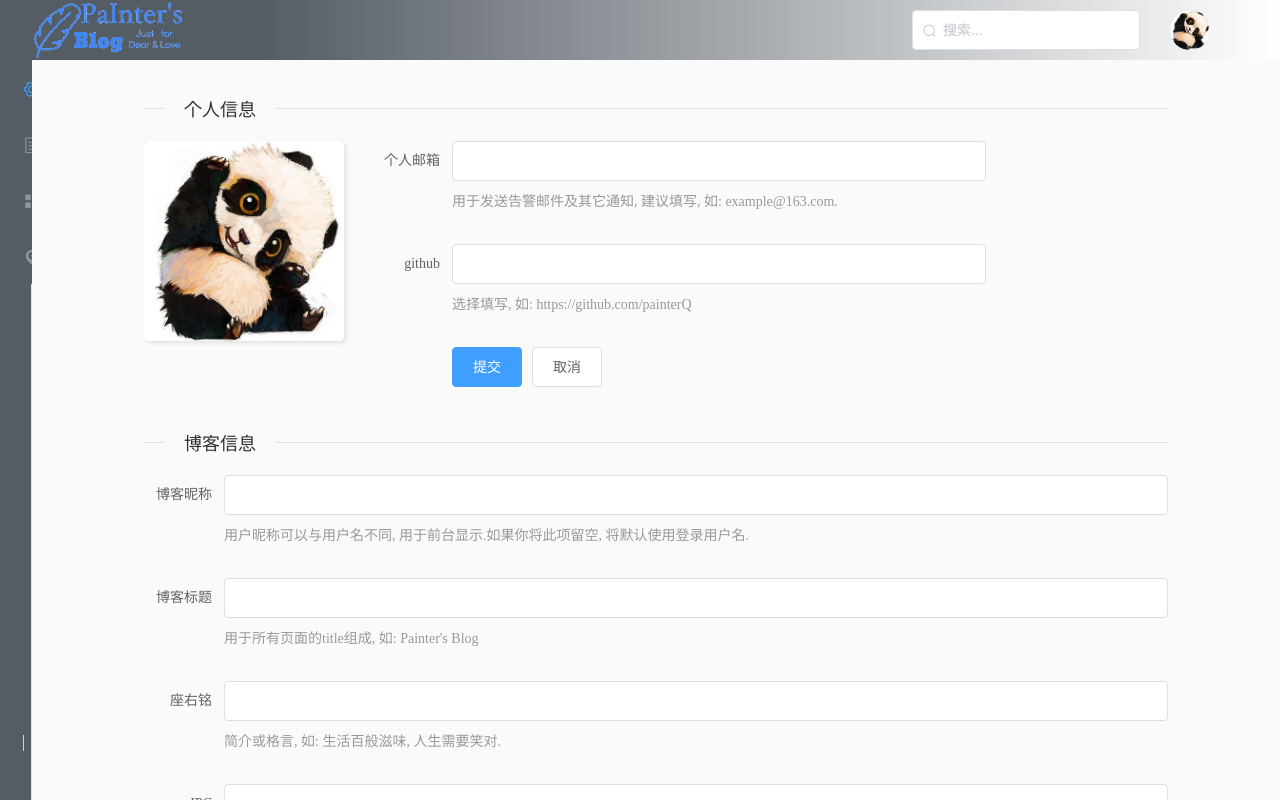
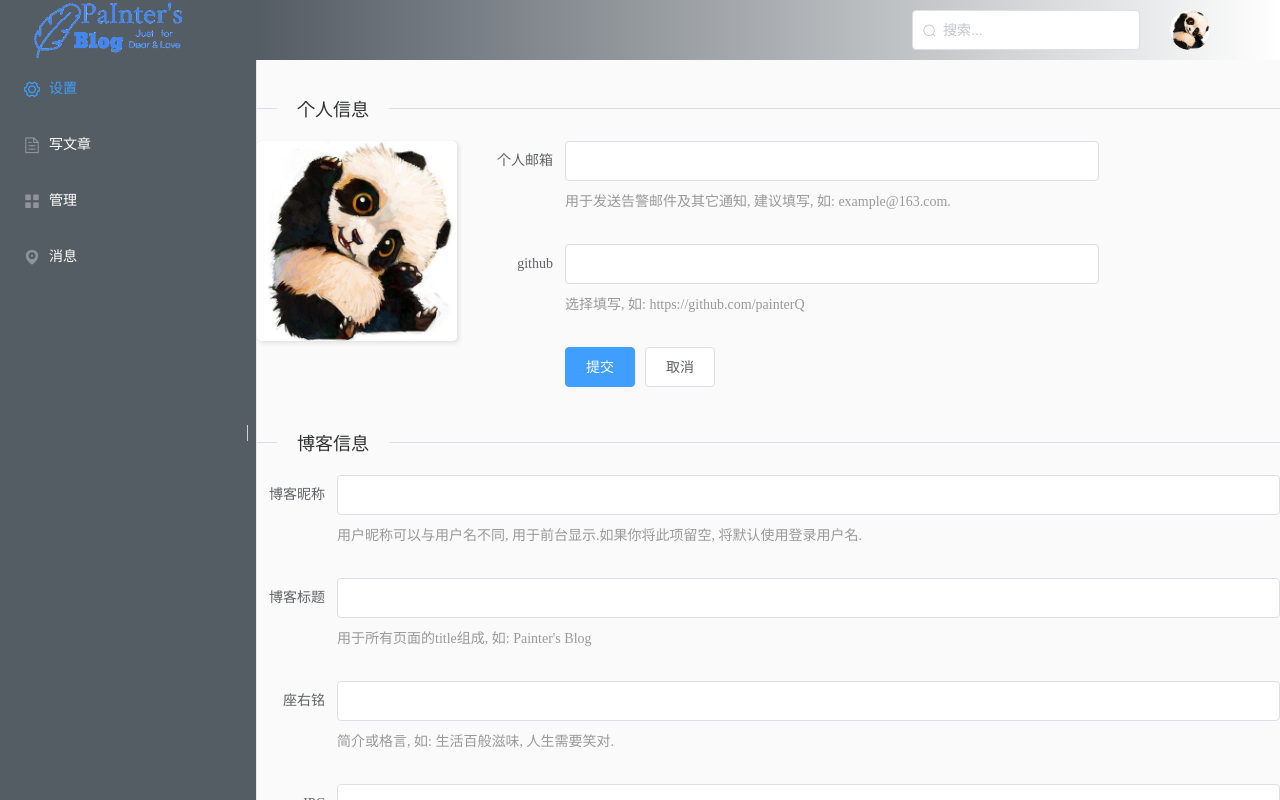
Before and after one commit to painterQ/painter-blog, a Vue app: page /#/home in a window 1280 px wide. Shown: the top 800 px of the page. Built offline with nearby package versions, Linux system fonts and the light colour scheme.

Commit message:
fix(aside):fix issue #2 #3

```diff
--- a/src/components/aside.vue
+++ b/src/components/aside.vue
@@ -1,7 +1,8 @@
 <template>
     <el-menu
             default-active="1"
-            class="el-menu-vertical"
+            class="menu"
+            ref="menu"
             @open="handleOpen"
             @close="handleClose"
             @select="handleSelect"
@@ -24,6 +25,7 @@
             <i class="el-icon-location"></i>
             <span slot="title">消息</span>
         </el-menu-item>
+        <div id="aside-switch" @click="switchAside">|</div>
     </el-menu>
 
 </template>
@@ -39,6 +41,11 @@
     Vue.use(Submenu);
     export default {
         name: 'painter-aside',
+        data(){
+          return{
+              asideSwitch: true
+          }
+        },
         methods: {
             handleOpen(key, keyPath) {
                 console.log(key, keyPath);
@@ -74,6 +81,26 @@
                 } catch (e) {
                     console.log(e)
                 }
+            },
+            switchAside(){
+                this.asideSwitch = !this.asideSwitch;
+            },
+        },
+        watch:{
+            asideSwitch(val){
+                console.log("call")
+                let m = this.$refs['menu'].$el;
+                if(!val){
+                    for(let e of m.getElementsByTagName("span")){
+                        e.style.display = "none"
+                        e.parentElement.style.width = 'auto'
+                    }
+                    return;
+                }
+                for(let e of m.getElementsByTagName("span")){
+                    e.style.display = "inline"
+                    e.parentElement.style.width = '20vw'
+                }
             }
         }
     }
@@ -85,7 +112,29 @@
 
     }
 
-    .el-menu-vertical {
+    .menu {
         height: 100%;
     }
+
+    .menu > *{
+        width: 20vw;
+    }
+
+    /*learn: position 相对于上一个非static的祖先元素*/
+    /*learn: z-index 越大越靠近用户*/
+    #aside-switch{
+        position: absolute;
+        width: 20px;
+        height: 60px;
+        top: 49%;
+        right: -10px;
+        z-index: 1;
+        color: #f0f0f0;
+    }
+
+    /*learn: 伪类hover cursor设置鼠标指针形状*/
+    #aside-switch:hover{
+        cursor:pointer;
+        color: #3399ff;
+    }
 </style>
--- a/src/components/backLayout.vue
+++ b/src/components/backLayout.vue
@@ -7,34 +7,25 @@ el-container el-aside el-header el-footer
     <el-header class="header">
       <painter-header></painter-header>
     </el-header>
-    <el-container ref="meddle">
-      <el-aside class="aside" ref="aside" :width="asideWidth">
+    <el-container class="body">
+      <!--learn: 设置为auto，设置了overflow，便可以由包裹性，由内部决定--->
+      <el-aside class="aside" ref="aside" width="auto">
         <painter-aside></painter-aside>
-        <div id="aside-switch" @click="switchAside">|</div>
       </el-aside>
-      <el-container>
         <el-main class="main">
-          <div class="main-container">
             <router-view></router-view>
-          </div>
         </el-main>
-        <el-footer class="footer" height="1.2em">
-          <painter-footer></painter-footer>
-        </el-footer>
-      </el-container>
     </el-container>
   </el-container>
 </template>
 
 <script>
-import painterFooter from "@/components/footer";
 import painterAside from "@/components/aside"
 import painterHeader from "@/components/header"
 export default {
   name: 'layout',
   components: {
     painterHeader,
-    painterFooter,
     painterAside,
   },
   props: {
@@ -45,64 +36,64 @@ export default {
       asideSwitch : false,
     }
   },
-  methods:{
-    switchAside(){
-      this.asideSwitch = !this.asideSwitch;
-    }
-  },
+
   //learn: 计算属性
   computed:{
-    asideWidth:function(){
-      return this.asideSwitch?"20vw":"2em"
-    }
+
   },
 }
 </script>
 
 <!-- Add "scoped" attribute to limit CSS to this component only -->
 <style scoped>
+  /*
+  learn: 关于包裹性
+  如果不设置height和wight的话，block的高度是内部决定的，宽度是尽量充满
+  如果指定width，百分比和长度，就会固定宽度，这时候设置margin可以水平居中
+  如果指定max-width，那么...
+
+  块格式化上下文 BFC 脱离了文档流的独立块区域
+  比如浮动的元素，float不是none；由绝对定位的元素，position是absolute或者fix；
+  inline-block，table-cell，flex，table-acption，inline-flex
+  overflow的值不是visible
+  BFC中，除了flex，都有包裹性
+
+  overflow，规定当内部溢出的时候怎么办，默认是visible
+  hidden，裁剪；scroll，滚动条；auto 必要时滚动条；
+  overflow-x, 多了no-display和no-content
+  overflow是大小不够了才会触发，够的时候不会,够的时候只会收缩包裹
+  */
   .container{
     height: 100vh;
+    overflow: hidden;
   }
+
+  /* learn: calc()函数，css3的函数
+  attr()，返回选择元素的属性值
+  liner-gradient()
+  radial-gradient()
+  */
+  .body{
+    height: calc(100vh - 50px);
+    overflow: hidden;
+  }
+
   .header{
     padding: 0;
+    height: 50px;
   }
   .main {
     padding: 0;
     background-color: #fafafa;
+    overflow-y: auto;
+    overflow-x: hidden;
+    box-sizing: border-box;
+
   }
-
-  .main-container{
-    background-color: transparent;
-    max-width: 1024px;
-    box-sizing: border-box;
-    margin: 0 auto;
-  }
-
   .aside{
     position: relative;
-  }
-
-  .footer{
-    padding: 0;
-  }
-
-  /*learn: position 相对于上一个非static的祖先元素*/
-  /*learn: z-index 越大越靠近用户*/
-  #aside-switch{
-    position: absolute;
-    width: 20px;
-    height: 60px;
-    top: 49%;
-    right: -10px;
-    z-index: 1;
-    color: #f0f0f0;
-  }
-
-  /*learn: 伪类hover cursor设置鼠标指针形状*/
-  #aside-switch:hover{
-    cursor:pointer;
-    color: #3399ff;
+    overflow-x: hidden;
+    overflow-y: auto;
   }
 
 </style>
--- a/src/components/manage.vue
+++ b/src/components/manage.vue
@@ -1,7 +1,9 @@
 <template>
     <div id="manager" ref="manager">
         <div class="art" ref="art">
-            第一个文章
+            <div>
+                第一篇文章
+            </div>
         </div>
     </div>
 </template>
@@ -16,10 +18,9 @@
             * */
             // this.$refs["art"].display = "block";
             let els = [];
-            for(let i = 0; i< 20; i++){
+            for(let i = 0; i< 40; i++){
                 els[i] = this.$refs["art"].cloneNode(true);
-                els[i].innerHTML = "文章".repeat(Math.floor(Math.random() * 100));
-                els[i].style.height = Math.random() * 100;
+                els[i].firstChild.innerHTML = "文章".repeat(Math.floor(Math.random() * 100));
                 document.getElementById("manager").appendChild(els[i]);
             }
         }
@@ -30,17 +31,23 @@
     #manager {
         display: flex;
         flex-wrap: wrap;
+        flex-direction: row;
+        justify-content: space-between;
+        align-items: flex-start;
+        align-items:flex-start;
     }
 
     .art {
-        position: relative;
-        top: 0;
         border-radius: 4px;
         width: 10em;
+        overflow-y: hidden;
         margin: 1em 0.5em;
         padding: 1em;
         background-color: #fff;
         box-shadow: 2px 2px 4px rgba(0, 0, 0, 0.1);
+    }
 
+    .art > *{
+        display: block;
     }
 </style>
```
